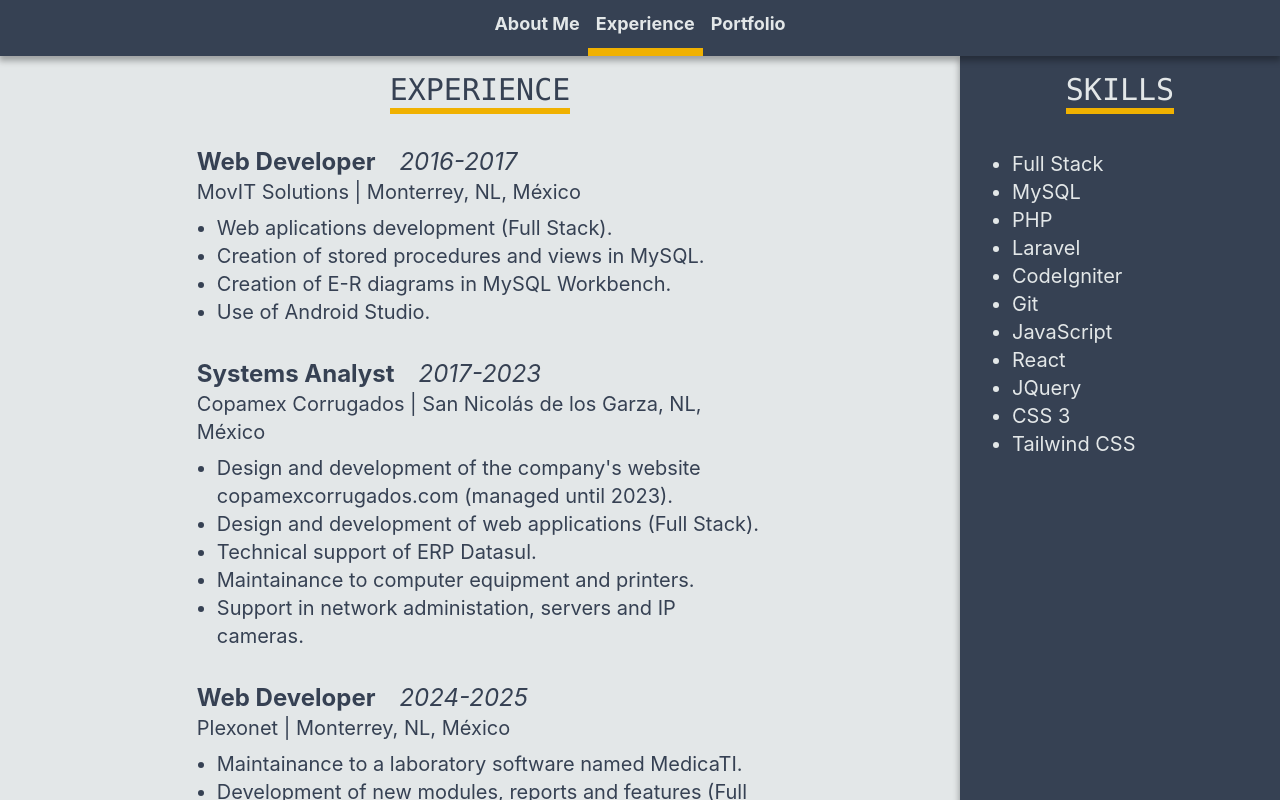
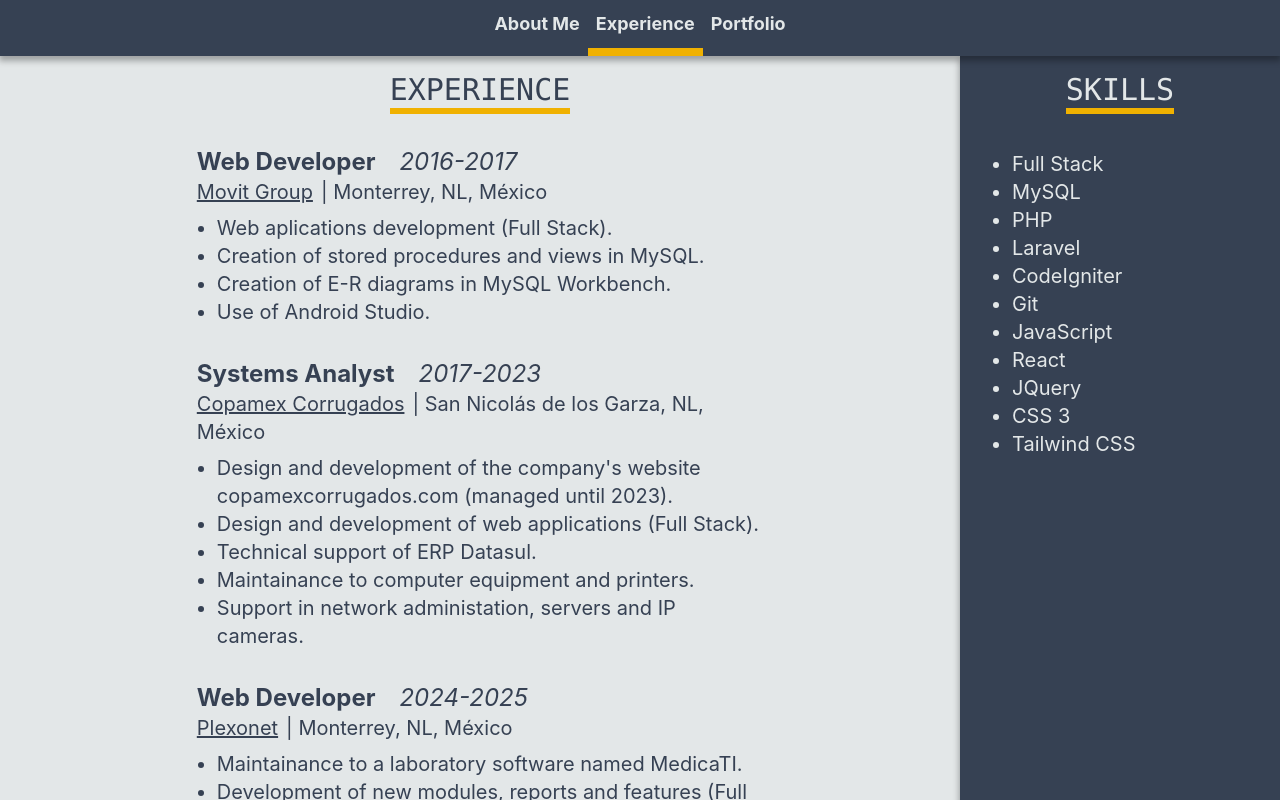
Before and after one commit to diegohgit/diego-cv, a React (Vite) app: page /experience in a window 1280 px wide. Built offline with nearby package versions, Linux system fonts and the light colour scheme.

Commit message:
Add companies website links in Experience.jsx.

```diff
--- a/src/views/Experience.jsx
+++ b/src/views/Experience.jsx
@@ -20,7 +20,15 @@ export default function Experience() {
               <span className="italic">2016-2017</span>
             </div>
 
-            <span>MovIT Solutions | Monterrey, NL, México</span>
+            <span>
+              <a  href="https://www.movit-sg.com"
+                  target="_blank"
+                  className="mr-2 underline"
+              >
+                Movit Group
+              </a>
+              | Monterrey, NL, México
+            </span>
 
             <ul className={ulElements}>
               <li>Web aplications development (Full Stack).</li>
@@ -37,7 +45,15 @@ export default function Experience() {
               <span className="italic">2017-2023</span>
             </div>
 
-            <span>Copamex Corrugados | San Nicolás de los Garza, NL, México</span>
+            <span>
+              <a  href="https://www.copamexcorrugados.com"
+                  target="_blank"
+                  className="mr-2 underline"
+              >
+                Copamex Corrugados
+              </a>
+              | San Nicolás de los Garza, NL, México
+            </span>
 
             <ul className={ulElements}>
               <li>Design and development of the company's website
@@ -56,7 +72,15 @@ export default function Experience() {
               <h3 className="font-bold">Web Developer</h3>
               <span className="italic">2024-2025</span>
             </div>
-            <span>Plexonet | Monterrey, NL, México</span>
+            <span>
+              <a  href="https://plexonet.com/"
+                  target="_blank"
+                  className="mr-2 underline"
+              >
+                Plexonet
+              </a>
+              | Monterrey, NL, México
+            </span>
 
             <ul className={ulElements}>
               <li>Maintainance to a laboratory software named MedicaTI.</li>
@@ -77,8 +101,6 @@ export default function Experience() {
               <li>Design and development of Class Scheduler (Full Stack).</li>
             </ul>
           </div>
-
-
         </div>
 
         {/* Skills */}
```
